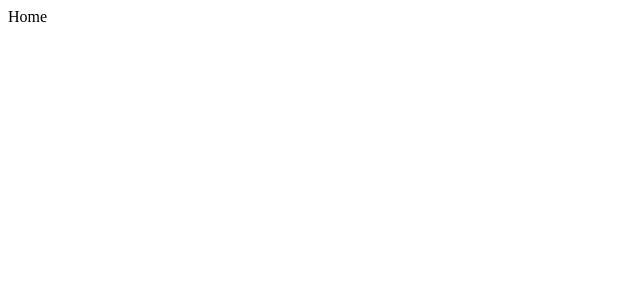
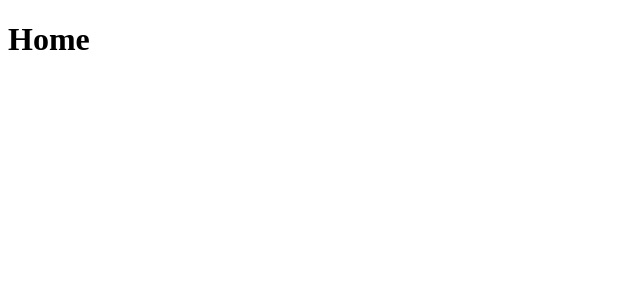
Before and after one commit to alexribeirodesa/ncms.js, a Next.js app: page / in a window 1280 px wide. Shown: the top 300 px of the page, without its empty margins (0-640 px from the left). Built offline with nearby package versions, Linux system fonts and the light colour scheme.

Commit message:
MAGIC KEY TEST

```diff
--- a/pages/index.js
+++ b/pages/index.js
@@ -1,6 +1,9 @@
 function Home() {
   return (
-    <div>Home</div>
+    <div>
+      <h1>Home</h1>
+      <p>{process.env.MAGIC_KEY}</p>
+    </div>
   )
 }
 
```
